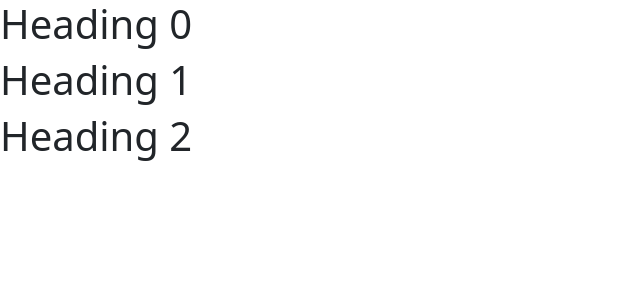
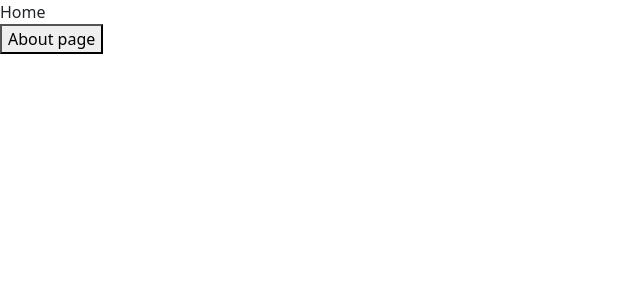
Before and after one commit to sainath-07/reactClasses, a React (Create React App) app: page / in a window 1280 px wide. Shown: the top 300 px of the page, without its empty margins (0-640 px from the left). Built offline with nearby package versions, Linux system fonts and the light colour scheme.

Commit message:
Function based component

```diff
--- a/src/App.js
+++ b/src/App.js
@@ -1,9 +1,17 @@
-import UseRef2 from "./ReactCourse/Functional component hooks/useRef/useRef2";
+import Home from "./ReactCourse/Functional component hooks/usenavigation & useLocation/Home";
+import {BrowserRouter, Route, Routes} from "react-router-dom"
+import About from "./ReactCourse/Functional component hooks/usenavigation & useLocation/about";
 
 const Render=()=>{
    return(
     <>
-    <UseRef2/>
+    <BrowserRouter>
+
+    <Routes>
+      <Route path="/" Component={Home}></Route>
+      <Route path="/about" Component={About}></Route>
+    </Routes>
+    </BrowserRouter>
     </>
    )
 }
--- /dev/null
+++ b/src/ReactCourse/Functional component hooks/usenavigation & useLocation/Home.jsx
@@ -0,0 +1,25 @@
+import React from "react"
+import {useNavigate} from "react-router-dom"
+
+const Home=()=>{
+    const id=5;
+
+    const navigation=useNavigate()
+
+    const gotoabout=()=>{
+         navigation("/about", {state:{id:id}} )
+    }
+    return(
+        <>
+        <div>Home</div>
+        <button onClick={gotoabout}>About page</button>
+        </>
+    )
+
+}
+
+export default Home
+
+
+// without using the props we can pass the data using the state
+// we have to use the useLocation hook , it return the object
--- /dev/null
+++ b/src/ReactCourse/Functional component hooks/usenavigation & useLocation/about.jsx
@@ -0,0 +1,14 @@
+import {useLocation} from 'react-router-dom'
+
+const About=()=>{
+    const location=useLocation()
+    console.log(location.state)
+     return(
+        <>
+         <h1>about page</h1>
+         <h1>{location.state.id}</h1>
+        </>
+     )
+
+}
+export default About
```
